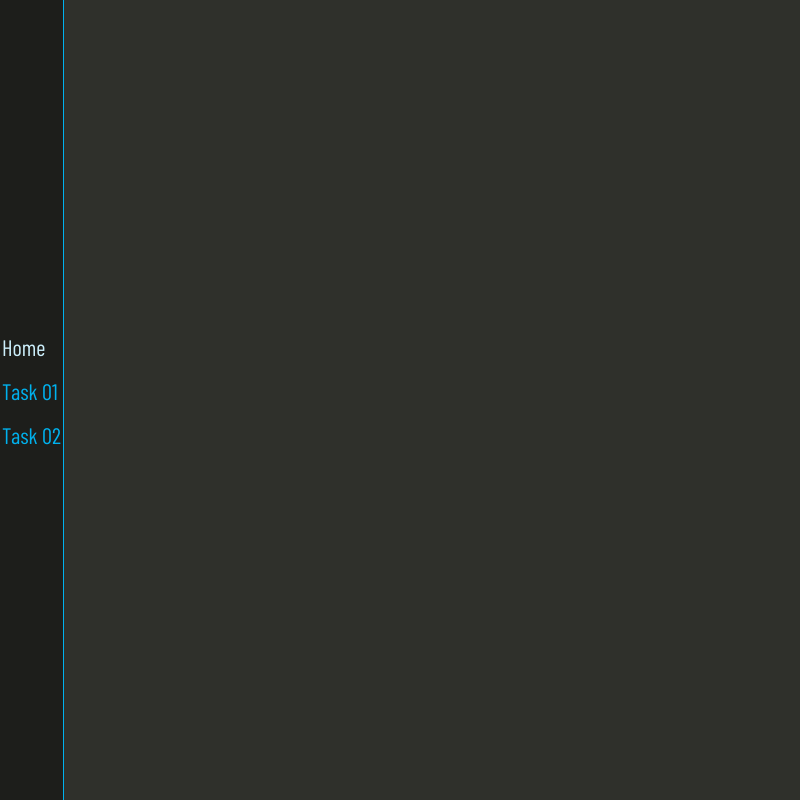
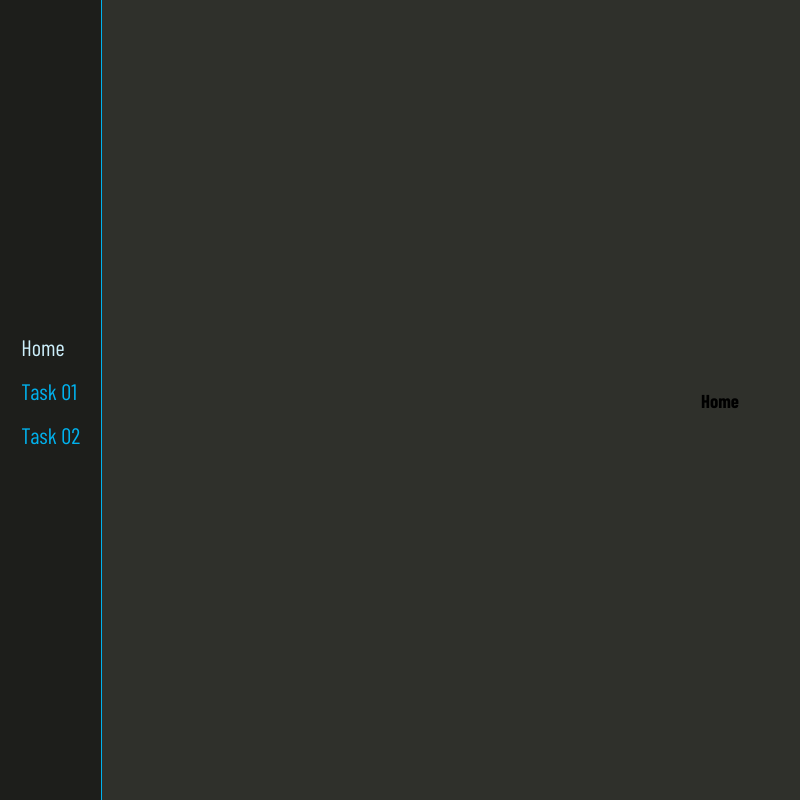
Before and after one commit to Scorpion19702022/01_REACT_VARIOUS_PROJECTS, a React (Create React App) app: page / in a window 1280 px wide. Shown: the whole page, without its empty margins (0-800 px from the left). Built offline with nearby package versions, Linux system fonts and the light colour scheme; a web font is replaced by a local one.

Commit message:
corrected in styles css

```diff
--- a/src/Components/Home/Home.module.css
+++ b/src/Components/Home/Home.module.css
@@ -19,5 +19,15 @@
 .wrapper {
 	width: 100%;
 	height: 100vh;
+	display: flex;
+	flex-direction: column;
+	justify-content: center;
+	align-items: center;
 	background-color: var(--color-dark06);
 }
+
+@media (min-width: 767.98px) {
+	.wrapper {
+		padding-left: 10em;
+	}
+}
--- a/src/Components/NavBar/NavBar.module.css
+++ b/src/Components/NavBar/NavBar.module.css
@@ -132,7 +132,7 @@ a {
 		justify-content: center;
 		top: 0;
 		right: 0;
-		width: 5%;
+		width: 8%;
 		height: 100vh;
 		transform: translateX(0%);
 		border-right: 0.04em solid var(--color-blue04);
```
